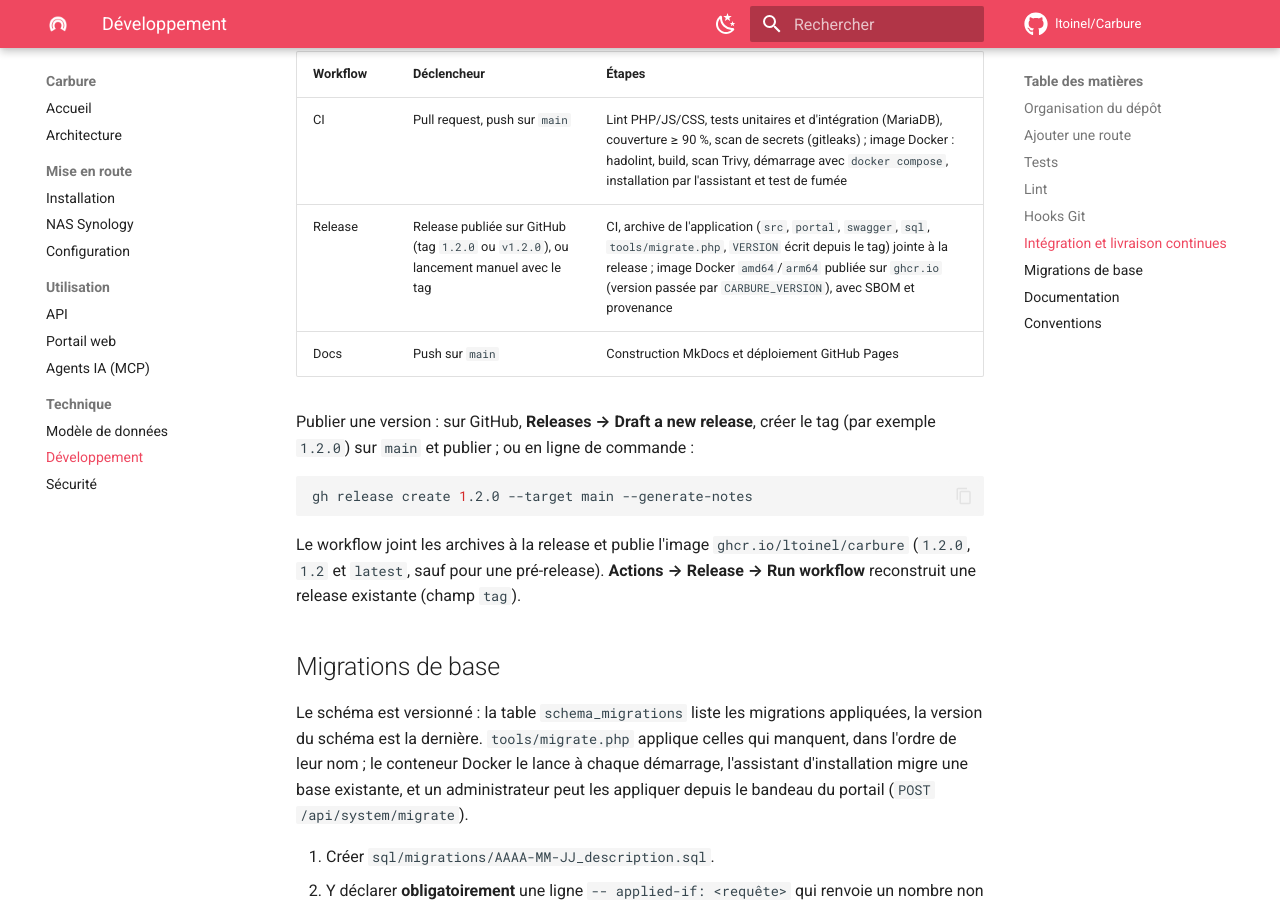
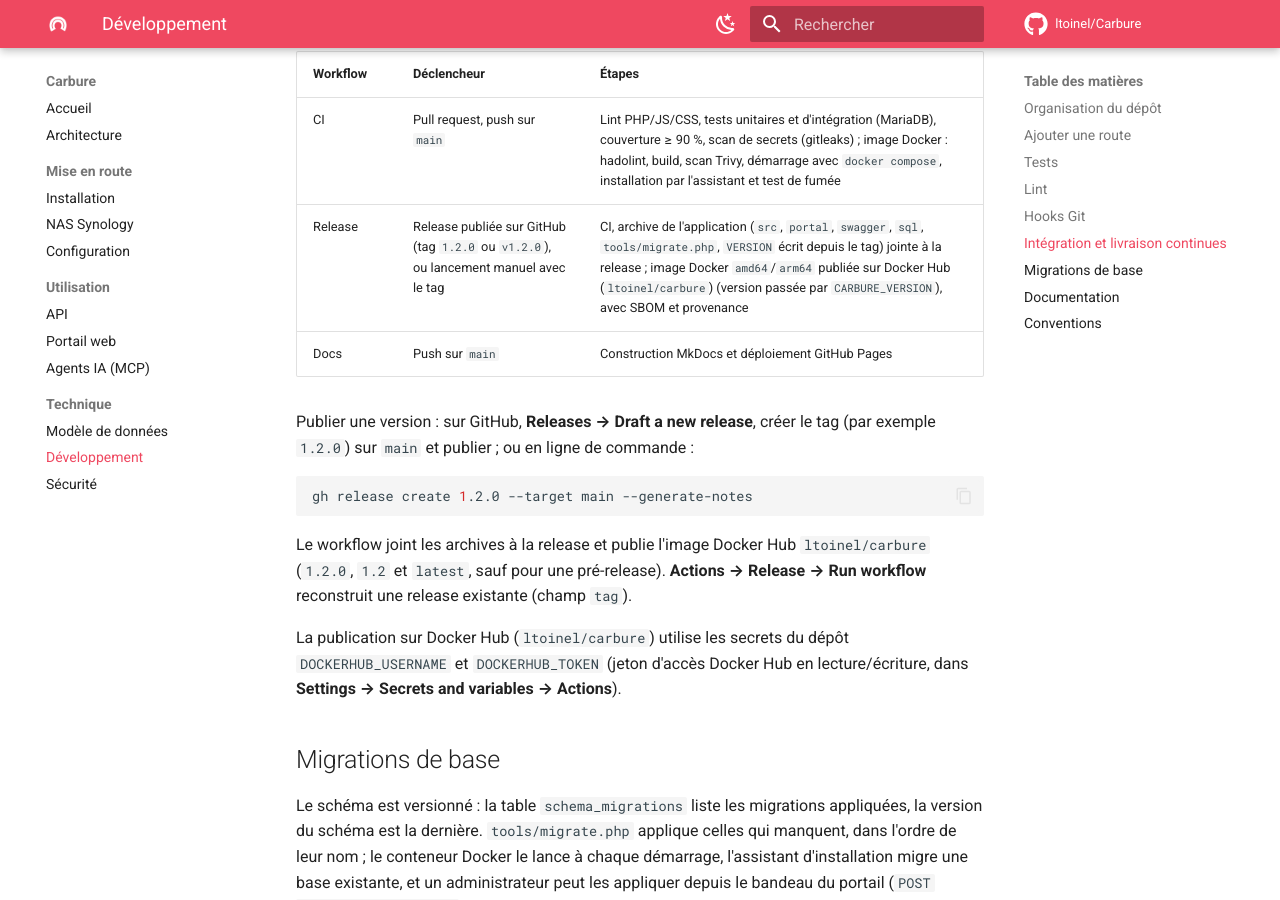
Before and after one commit to ltoinel/Carbure, an MkDocs documentation site: the page built from docs/developpement.md, in a window 1280 px wide and 900 px high, scrolled down 2740 px. Built offline with MkDocs 1.6.1 and Material for MkDocs 9.7.7, drawn with Linux system fonts in a browser that asks for light colours; comment, search, counter and statistics services are not loaded.

Commit message:
Publish the Docker image on Docker Hub (ltoinel/carbure)
The release pushes docker.io/ltoinel/carbure (1.2.0, 1.2, latest) instead of
ghcr.io, with the secrets DOCKERHUB_USERNAME and DOCKERHUB_TOKEN (clear error
when they are missing). Compose, CI and docs use ltoinel/carbure.

Co-Authored-By: Claude Opus 5.5 (1M context) <noreply@anthropic.com>

````diff
--- a/docs/developpement.md
+++ b/docs/developpement.md
@@ -97,7 +97,7 @@ git config core.hooksPath .githooks
 | Workflow | Déclencheur | Étapes |
 |---|---|---|
 | CI | Pull request, push sur `main` | Lint PHP/JS/CSS, tests unitaires et d'intégration (MariaDB), couverture ≥ 90 %, scan de secrets (gitleaks) ; image Docker : hadolint, build, scan Trivy, démarrage avec `docker compose`, installation par l'assistant et test de fumée |
-| Release | Release publiée sur GitHub (tag `1.2.0` ou `v1.2.0`), ou lancement manuel avec le tag | CI, archive de l'application (`src`, `portal`, `swagger`, `sql`, `tools/migrate.php`, `VERSION` écrit depuis le tag) jointe à la release ; image Docker `amd64`/`arm64` publiée sur `ghcr.io` (version passée par `CARBURE_VERSION`), avec SBOM et provenance |
+| Release | Release publiée sur GitHub (tag `1.2.0` ou `v1.2.0`), ou lancement manuel avec le tag | CI, archive de l'application (`src`, `portal`, `swagger`, `sql`, `tools/migrate.php`, `VERSION` écrit depuis le tag) jointe à la release ; image Docker `amd64`/`arm64` publiée sur Docker Hub (`ltoinel/carbure`) (version passée par `CARBURE_VERSION`), avec SBOM et provenance |
 | Docs | Push sur `main` | Construction MkDocs et déploiement GitHub Pages |
 
 Publier une version : sur GitHub, **Releases → Draft a new release**, créer le tag (par
@@ -107,9 +107,13 @@ exemple `1.2.0`) sur `main` et publier ; ou en ligne de commande :
 gh release create 1.2.0 --target main --generate-notes
 ```
 
-Le workflow joint les archives à la release et publie l'image `ghcr.io/ltoinel/carbure`
+Le workflow joint les archives à la release et publie l'image Docker Hub `ltoinel/carbure`
 (`1.2.0`, `1.2` et `latest`, sauf pour une pré-release). **Actions → Release → Run
 workflow** reconstruit une release existante (champ `tag`).
+
+La publication sur Docker Hub (`ltoinel/carbure`) utilise les secrets du dépôt
+`DOCKERHUB_USERNAME` et `DOCKERHUB_TOKEN` (jeton d'accès Docker Hub en lecture/écriture, dans
+**Settings → Secrets and variables → Actions**).
 
 ## Migrations de base
 
````
Also changed, not shown: docs/installation.md (+3 -3 lines), docs/securite.md (+2 -2 lines), docs/synology.md (+2 -2 lines), 3 other files.
